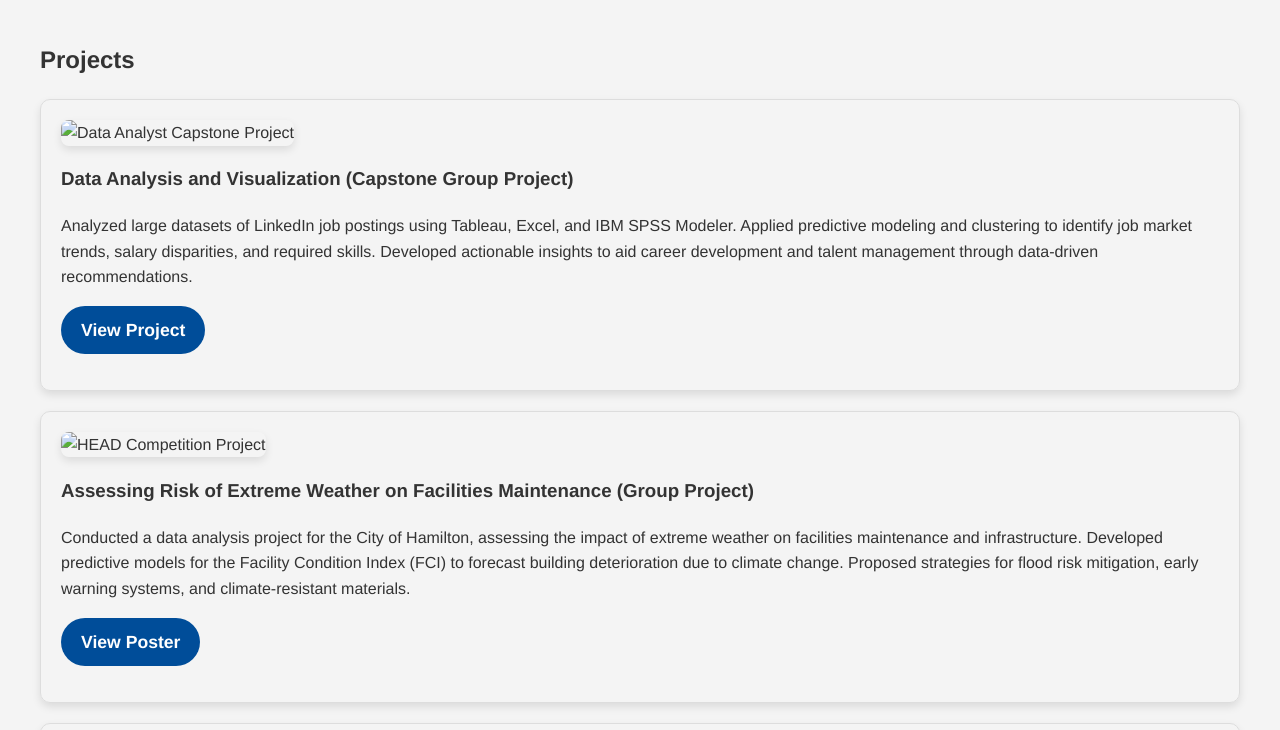
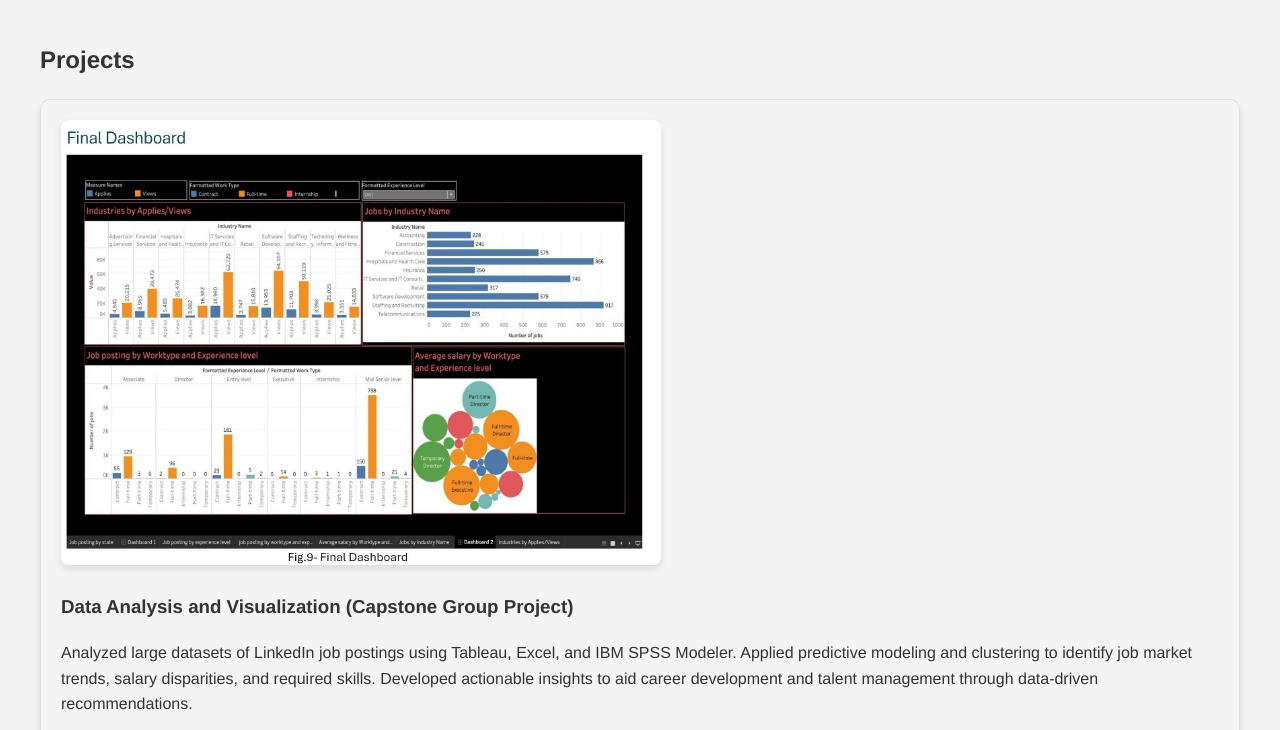
Before and after one commit to ayush1929/ayush1929.github.io, a plain HTML site: page index.html in a window 1280 px wide. Shown: the part 1460-2190 px from the top of the page. Drawn offline with Linux system fonts and the light colour scheme.

Commit message:
Changes to some files

```diff
--- a/index.html
+++ b/index.html
@@ -110,7 +110,7 @@
         <h2>Projects</h2>
         <div class="project">
           <img
-            src="data-analysis-thumbnail.jpg"
+            src="capstone_project.jpg"
             alt="Data Analyst Capstone Project"
             class="project-img"
           />
@@ -125,7 +125,7 @@
           </p>
           <p>
             <a
-              href="https://github.com/ayush1929/Data_Analyst_Capstone"
+              href="https://github.com/ayush1929/Data_Analyst_Capstone/blob/main/Final%20Report%20Capstone_Team4.pdf"
               target="_blank"
               class="cta-button"
               >View Project</a
@@ -134,7 +134,7 @@
         </div>
         <div class="project">
           <img
-            src="head-competition-thumbnail.jpg"
+            src="HEAD_2024.jpg"
             alt="HEAD Competition Project"
             class="project-img"
           />
```
Also changed, not shown: HEAD_2024.jpg (added), capstone_project.jpg (added).
